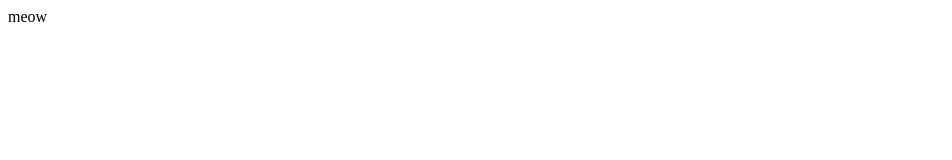
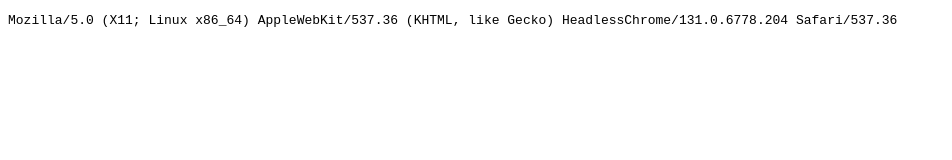
Before and after one commit to ihaveafeelinginsidemybones/ihaveafeelinginsidemybones.github.io, a plain HTML site: page index.html in a window 1280 px wide. Shown: the whole page, without its empty margins (0-952 px from the left). Drawn offline with Linux system fonts and the light colour scheme.

Commit message:
Update index.html

```diff
--- a/index.html
+++ b/index.html
@@ -1,2 +1,17 @@
 <!DOCTYPE html>
-meow
+<html>
+<head><meta name="color-scheme" content="light dark"></head>
+<body>
+	<pre name="rawText" style="word-wrap: break-word; white-space: pre-wrap;"/>
+	<script>
+		var userAgent = navigator.userAgent;
+		var rawText = document.querySelector("pre[name='rawText']");
+		switch(userAgent)
+		{
+			default:
+				rawText.innerHTML = navigator.userAgent;
+				break;
+		}
+	</script>
+</body>
+</html>
```
